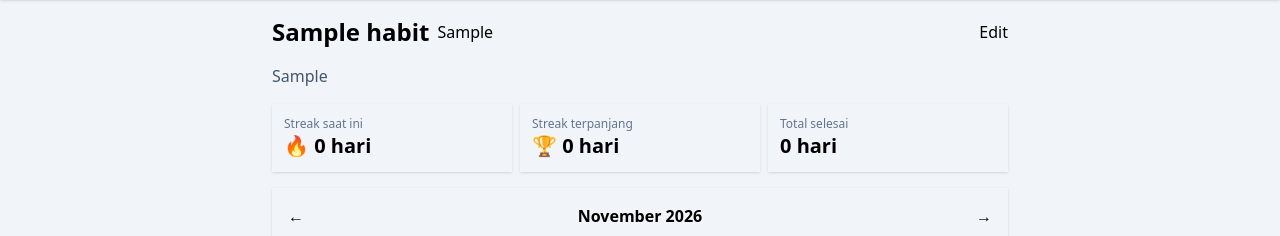
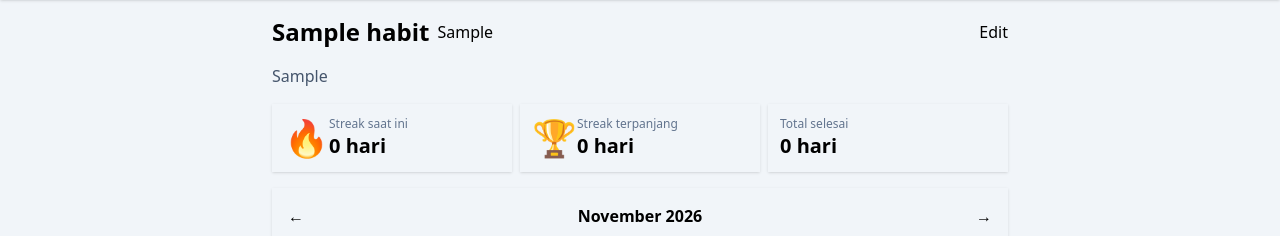
Before and after one commit to Klrfl/htracker, a PHP site: page /habits/detail.php?id=1 in a window 1280 px wide. Shown: the part 76-312 px from the top of the page. Run offline with PHP 8.4, Linux system fonts and the light colour scheme; the visitor is signed in with stand-in values (Sample User, id 1); tables that the repository leaves empty hold one stand-in row (values such as "Sample post"); data that the repository does not hold is empty; some libraries are stand-ins or nearby versions.

Commit message:
update styling
- use semantic tags
- place emojis more prominently in detail

```diff
--- a/assets/app.js
+++ b/assets/app.js
@@ -1,51 +1,67 @@
-document.addEventListener('submit', async (e) => {
-  const form = e.target.closest('form[data-toggle-form]');
+document.addEventListener("submit", async (e) => {
+  const form = e.target.closest("form[data-toggle-form]");
   if (!form) return;
   e.preventDefault();
 
-  const btn = form.querySelector('[data-toggle-btn]');
-  const habitKeySel = 'habit-' + form.querySelector('input[name="habit_id"]').value;
-  const tanggal = form.querySelector('input[name="tanggal"]')?.value ?? e.submitter?.value;
+  const btn = form.querySelector("[data-toggle-btn]");
+  const habitKeySel =
+    "habit-" + form.querySelector('input[name="habit_id"]').value;
+  const tanggal =
+    form.querySelector('input[name="tanggal"]')?.value ?? e.submitter?.value;
 
   try {
     const body = new FormData(form);
     if (e.submitter?.name) body.append(e.submitter.name, e.submitter.value);
 
     const res = await fetch(form.action, {
-      method: 'POST',
+      method: "POST",
       body,
-      headers: { 'X-Requested-With': 'fetch' },
+      headers: { "X-Requested-With": "fetch" },
     });
-    if (!res.ok) throw new Error('gagal');
+    if (!res.ok) throw new Error("gagal");
     const data = await res.json();
     if (data.error) throw new Error(data.error);
 
-
     if (btn) {
-      btn.textContent = data.done ? 'Batalkan' : 'Tandai selesai';
-      btn.classList.toggle('btn-success', data.done);
-      btn.classList.toggle('btn-primary', !data.done);
+      btn.textContent = data.done ? "Batalkan" : "Tandai selesai";
+      btn.classList.toggle("btn-success", data.done);
+      btn.classList.toggle("btn-primary", !data.done);
     }
 
-    document.querySelectorAll(`[data-hari="${habitKeySel}"][data-tanggal="${tanggal}"]`).forEach((el) => {
-      el.classList.toggle('bg-success', data.done);
-      el.classList.toggle('bg-base-300', !data.done && el.hasAttribute('data-dot'));
-      el.classList.toggle('bg-base-200', !data.done && !el.hasAttribute('data-dot'));
-    });
+    document
+      .querySelectorAll(
+        `[data-hari="${habitKeySel}"][data-tanggal="${tanggal}"]`,
+      )
+      .forEach((el) => {
+        el.classList.toggle("bg-success", data.done);
+        el.classList.toggle(
+          "bg-base-300",
+          !data.done && el.hasAttribute("data-dot"),
+        );
+        el.classList.toggle(
+          "bg-base-200",
+          !data.done && !el.hasAttribute("data-dot"),
+        );
+      });
 
-    const streakBadge = document.querySelector(`[data-streak-badge="${habitKeySel}"]`);
+    const streakBadge = document.querySelector(
+      `[data-streak-badge="${habitKeySel}"]`,
+    );
     if (streakBadge && data.streak !== null) {
-      streakBadge.textContent = `🔥 ${data.streak} hari`;
+      streakBadge.textContent = `${data.streak} hari`;
     }
 
-    const total = document.getElementById('total-hari-ini');
+    const total = document.getElementById("total-hari-ini");
     if (total && data.total_today !== undefined) {
       total.textContent = `${data.total_today}/${total.dataset.total} selesai`;
     }
   } catch {
-    if (e.submitter?.name && !form.querySelector(`input[name="${e.submitter.name}"]`)) {
-      const input = document.createElement('input');
-      input.type = 'hidden';
+    if (
+      e.submitter?.name &&
+      !form.querySelector(`input[name="${e.submitter.name}"]`)
+    ) {
+      const input = document.createElement("input");
+      input.type = "hidden";
       input.name = e.submitter.name;
       input.value = e.submitter.value;
       form.appendChild(input);
--- a/habits/detail.php
+++ b/habits/detail.php
@@ -73,15 +73,21 @@ $next = (clone $bt)->modify('+1 month')->format('Y-m');
 
 <div class="grid grid-cols-3 gap-2 mb-4">
   <div class="card bg-base-100 shadow-sm">
-    <div class="card-body p-3">
+    <div class="card-body p-3 grid grid-cols-2 grid-cols-[auto_1fr]">
+      <div class="row-span-2 text-4xl grid place-items-center">
+        🔥
+      </div>
       <p class="text-xs text-slate-500">Streak saat ini</p>
-      <p class="text-xl font-bold" data-streak-badge="habit-<?= (int)$habit['id'] ?>">🔥 <?= $streak['current'] ?> hari</p>
+      <p class="text-xl font-bold" data-streak-badge="habit-<?= (int)$habit['id'] ?>"><?= $streak['current'] ?> hari</p>
     </div>
   </div>
   <div class="card bg-base-100 shadow-sm">
-    <div class="card-body p-3">
+    <div class="card-body p-3 grid grid-cols-2 grid-cols-[auto_1fr]">
+      <div class="row-span-2 text-4xl grid place-items-center">
+        🏆
+      </div>
       <p class="text-xs text-slate-500">Streak terpanjang</p>
-      <p class="text-xl font-bold">🏆 <?= $streak['longest'] ?> hari</p>
+      <p class="text-xl font-bold"><?= $streak['longest'] ?> hari</p>
     </div>
   </div>
   <div class="card bg-base-100 shadow-sm">
```
Also changed, not shown: habits/index.php (+10 -4 lines), index.php (+4 -4 lines).
